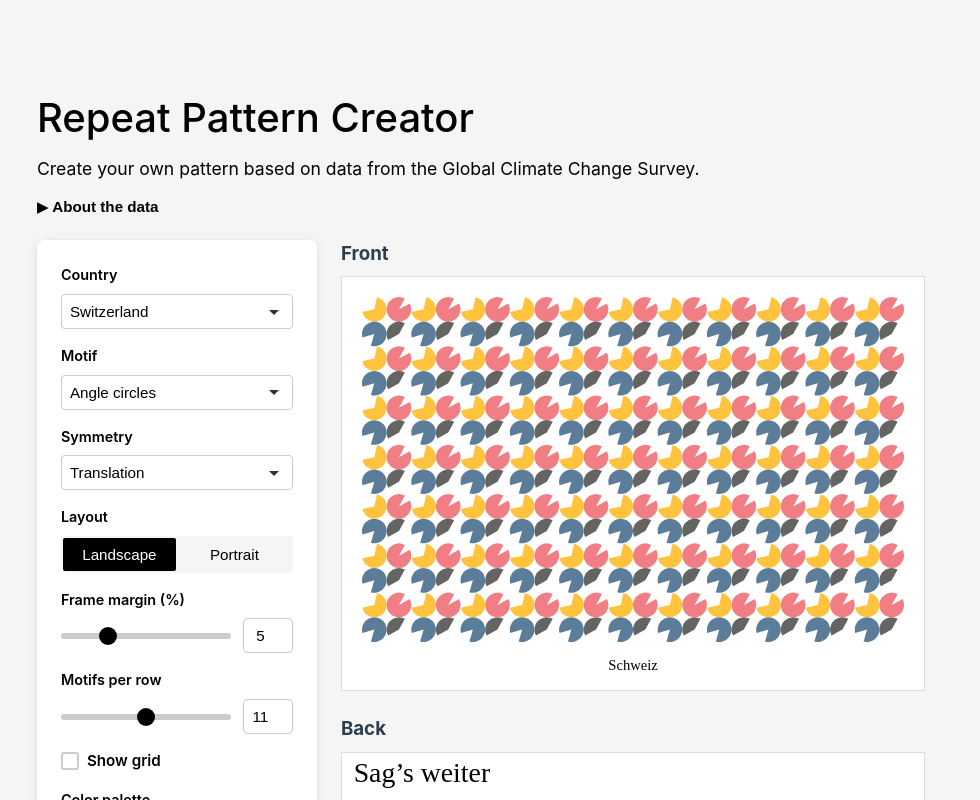
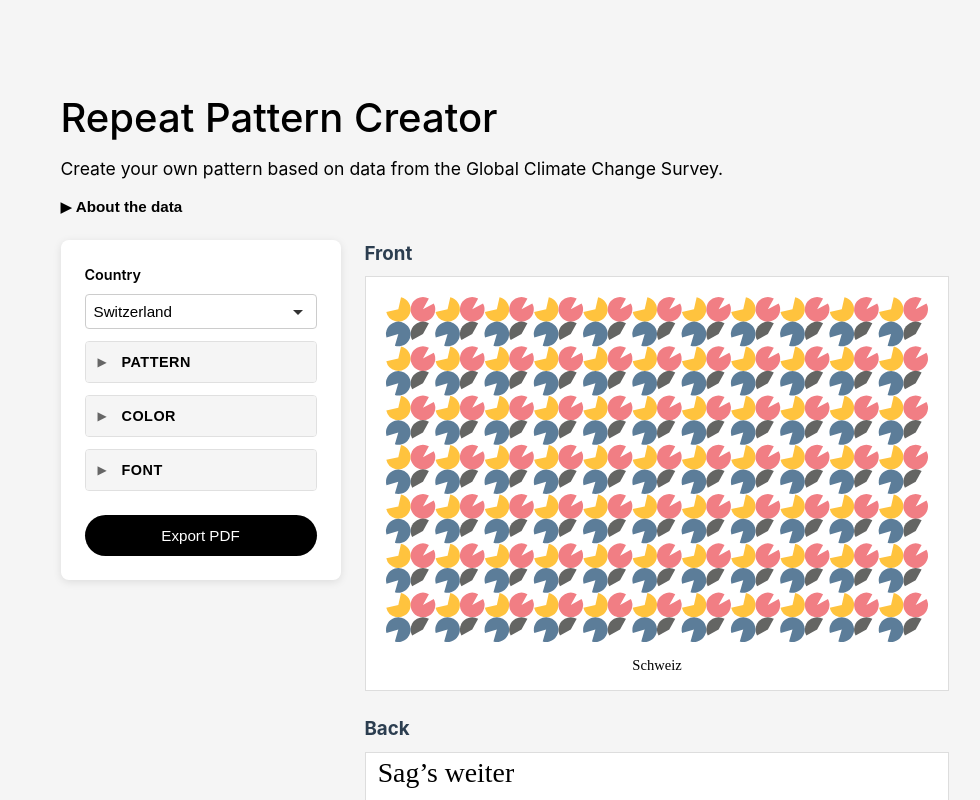
Before and after one commit to LiliGasser/repeatpattern-app, a Vue app: page / in a window 1280 px wide. Shown: the top 800 px of the page, without its empty margins (154-1134 px from the left). Built offline with nearby package versions, Linux system fonts and the light colour scheme; a web font is replaced by a local one; what p5.js-svg would draw is missing.

Commit message:
add accordion for pattern, color and font

```diff
--- a/src/components/ControlPanel.vue
+++ b/src/components/ControlPanel.vue
@@ -1,5 +1,6 @@
 <template>
   <div class="control-panel">
+    <!-- COUNTRY - Always visible -->
     <div class="control-group">
       <label class="control-label">Country</label>
       <CountrySelector
@@ -9,6 +10,17 @@
       />
     </div>
 
+    <!-- PATTERN -->
+    <div class="accordion-section">
+      <button
+        @click="openSections.pattern = !openSections.pattern"
+        class="accordion-header"
+        :class="{ active: openSections.pattern }"
+      >
+        <span class="accordion-icon">{{ openSections.pattern ? '▼' : '▶' }}</span>
+        <span class="accordion-title">Pattern</span>
+      </button>
+      <div v-if="openSections.pattern" class="accordion-content">
         <div class="control-group">
           <label class="control-label">Motif</label>
           <MotifSelector
@@ -26,10 +38,10 @@
         </div>
 
         <div class="control-group">
-      <label class="control-label">Layout</label>
-      <LayoutSelector
-        :model-value="layout"
-        @update:model-value="$emit('update:layout', $event)"
+          <label class="control-label">Motifs per row</label>
+          <MotifsPerRowInput
+            :model-value="motifsPerRow"
+            @update:model-value="$emit('update:motifsPerRow', $event)"
           />
         </div>
 
@@ -42,10 +54,10 @@
         </div>
 
         <div class="control-group">
-      <label class="control-label">Motifs per row</label>
-      <MotifsPerRowInput
-        :model-value="motifsPerRow"
-        @update:model-value="$emit('update:motifsPerRow', $event)"
+          <label class="control-label">Layout</label>
+          <LayoutSelector
+            :model-value="layout"
+            @update:model-value="$emit('update:layout', $event)"
           />
         </div>
 
@@ -55,19 +67,31 @@
             @update:model-value="$emit('update:showGrid', $event)"
           />
         </div>
+      </div>
+    </div>
 
+    <!-- COLOR -->
+    <div class="accordion-section">
+      <button
+        @click="openSections.color = !openSections.color"
+        class="accordion-header"
+        :class="{ active: openSections.color }"
+      >
+        <span class="accordion-icon">{{ openSections.color ? '▼' : '▶' }}</span>
+        <span class="accordion-title">Color</span>
+      </button>
+      <div v-if="openSections.color" class="accordion-content">
         <div class="control-group">
-      <label class="control-label">Color palette</label>
+          <label class="control-label">Palette</label>
           <PaletteSelector
             :model-value="palette"
             @update:model-value="$emit('update:palette', $event)"
           />
         </div>
 
-    <!-- Individual Color Controls -->
         <div class="control-group">
-      <label class="control-label">Custom colors</label>
-      <div colors-group>
+          <label class="control-label">Custom</label>
+          <div class="colors-group">
             <div class="color-grid">
               <ColorPicker
                 label="WTP"
@@ -92,10 +116,22 @@
             </div>
           </div>
         </div>
-    <p>WTP: Willingness to participate</p>
+      </div>
+    </div>
 
+    <!-- FONT -->
+    <div class="accordion-section">
+      <button
+        @click="openSections.font = !openSections.font"
+        class="accordion-header"
+        :class="{ active: openSections.font }"
+      >
+        <span class="accordion-icon">{{ openSections.font ? '▼' : '▶' }}</span>
+        <span class="accordion-title">Font</span>
+      </button>
+      <div v-if="openSections.font" class="accordion-content">
         <div class="control-group">
-      <label class="control-label">Title font</label>
+          <label class="control-label">Title</label>
           <FontSelector
             :model-value="titleFont"
             @update:model-value="$emit('update:titleFont', $event)"
@@ -104,7 +140,7 @@
         </div>
 
         <div class="control-group">
-      <label class="control-label">Main font</label>
+          <label class="control-label">Main</label>
           <FontSelector
             :model-value="mainFont"
             @update:model-value="$emit('update:mainFont', $event)"
@@ -112,9 +148,12 @@
           />
         </div>
       </div>
+    </div>
+  </div>
 </template>
 
 <script setup>
+import { ref } from 'vue'
 import CountrySelector from './controls/CountrySelector.vue'
 import MotifSelector from './controls/MotifSelector.vue'
 import SymmetrySelector from './controls/SymmetrySelector.vue'
@@ -142,9 +181,12 @@ const props = defineProps({
   countries: Array
 })
 
-// DEBUG: Log the received props
-console.log('ControlPanel titleFont prop:', props.titleFont)
-console.log('ControlPanel mainFont prop:', props.mainFont)
+// Track which accordion sections are open
+const openSections = ref({
+  pattern: false,   // Start with all closed
+  color: false,
+  font: false
+})
 
 const emit = defineEmits([
   'update:country',
@@ -172,7 +214,7 @@ function handleColorChange(key, value) {
 .control-panel {
   display: flex;
   flex-direction: column;
-  gap: 1rem;
+  gap: 0.75rem;
 }
 
 .control-group {
@@ -184,6 +226,58 @@ function handleColorChange(key, value) {
 .control-group label {
   font-weight: 600;
   font-size: var(--label-font-size);
+}
+
+.accordion-section {
+  border: 1px solid #e0e0e0;
+  border-radius: var(--border-radius-sm);
+  overflow: hidden;
+  background-color: var(--background-color-secondary);
+}
+
+.accordion-header {
+  width: 100%;
+  display: flex;
+  align-items: center;
+  gap: 0.75rem;
+  padding: 0.75rem;
+  background-color: var(--background-color);
+  border: none;
+  cursor: pointer;
+  transition: background-color 0.2s;
+  text-align: left;
+}
+
+.accordion-header:hover {
+  background-color: #e8e8e8;
+}
+
+.accordion-header.active {
+  background-color: #e0e0e0;
+}
+
+.accordion-icon {
+  font-size: 0.75rem;
+  color: #666;
+  width: 12px;
+  transition: transform 0.2s;
+}
+
+.accordion-title {
+  font-size: 0.9rem;
+  font-weight: 700;
+  text-transform: uppercase;
+  letter-spacing: 0.5px;
+  color: var(--text-color);
+}
+
+.accordion-content {
+  padding: 1rem;
+  display: flex;
+  flex-direction: column;
+  gap: 1rem;
+  background-color: var(--background-color);
+  border-top: 1px solid #e0e0e0;
 }
 
 .colors-group {
```
Lines whose indentation alone changed are shown as unchanged.
